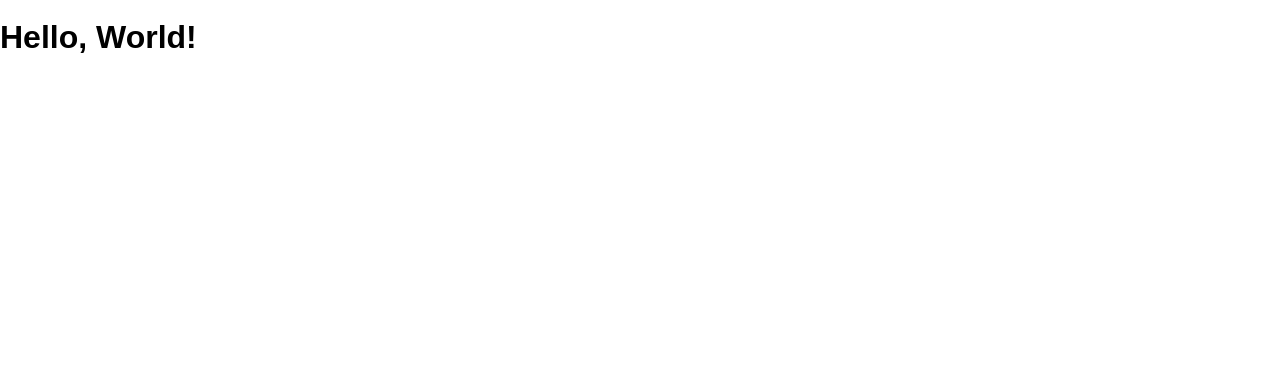
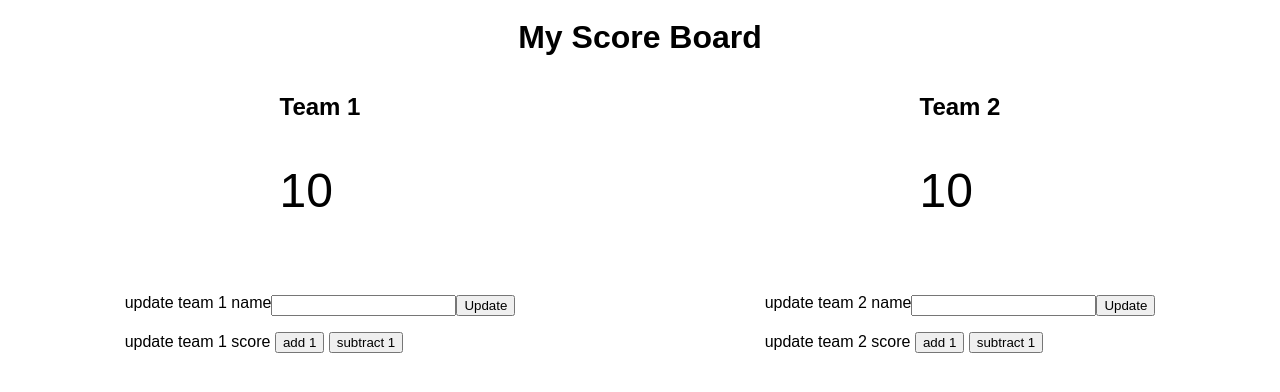
Before and after one commit to aperniciaro/scoreboard, a website: page public/index.html in a window 1280 px wide. Drawn offline with Linux system fonts and the light colour scheme.

Commit message:
Set up page

```diff
--- a/public/index.html
+++ b/public/index.html
@@ -1,14 +1,50 @@
 <!DOCTYPE html>
 <html>
   <head lang="en">
-    <meta charset="UTF-8">
-    <meta name="viewport" content="width=device-width, initial-scale=1">
+    <meta charset="UTF-8" />
+    <meta name="viewport" content="width=device-width, initial-scale=1" />
     <title>Scoreboard</title>
-    <link rel="shortcut icon" href="/favicon.ico">
-    <link rel="stylesheet" href="/screen.css">
+    <link rel="shortcut icon" href="/favicon.ico" />
+    <link rel="stylesheet" href="/screen.css" />
   </head>
   <body>
-    <h1 class='hello-world'></h1>
+    <h1>My Score Board</h1>
+    <section class="score-area">
+      <section class="team1">
+        <h2>Team 1</h2>
+        <p class="team1Score">10</p>
+      </section>
+      <section class="team2">
+        <h2>Team 2</h2>
+        <p class="team2Score">10</p>
+      </section>
+    </section>
+    <section class="update-score">
+      <section class="team1">
+        <section class="team-name">
+          update team 1 name
+          <input type="text" />
+          <button class="update-team-1-name">Update</button>
+        </section>
+        <section>
+          update team 1 score
+          <button class="team-1-add-1-button">add 1</button>
+          <button class="team-1-subtract-1-button">subtract 1</button>
+        </section>
+      </section>
+      <section class="team2">
+        <section class="team-name">
+          update team 2 name
+          <input type="text" />
+          <button>Update</button>
+        </section>
+        <section>
+          update team 2 score
+          <button>add 1</button>
+          <button>subtract 1</button>
+        </section>
+      </section>
+    </section>
     <script src="/main.js" charset="utf-8"></script>
   </body>
 </html>
--- a/public/main.js
+++ b/public/main.js
@@ -1,7 +1,45 @@
+let team1Counter = 0
+
+let team2Counter = 0
+
 const main = () => {
-  if (document.querySelector('h1.hello-world')) {
-    document.querySelector('h1.hello-world').textContent = 'Hello, World!'
-  }
+  document.querySelectorAll('p').textContent = '0'
+}
+
+const addTeam1 = () => {
+  team1Counter++
+  document.querySelector('team1Score').textContent = team1Counter
+}
+
+const addTeam2 = () => {
+  team2Counter++
+  document.querySelector('team2Score').textContent = team2Counter
+}
+
+const subtractTeam1 = () => {
+  team1Counter--
+  document.querySelector('team1Score').textContent = team1Counter
+}
+
+const subtractTeam2 = () => {
+  team2Counter--
+  document.querySelector('team2score').textContent = team2Counter
 }
 
 document.addEventListener('DOMContentLoaded', main)
+
+document
+  .querySelector('.add-one-button')
+  .addEventListener('click', increaseCounter)
+
+document
+  .querySelector('.add-one-button')
+  .addEventListener('click', increaseCounter)
+
+document
+  .querySelector('.add-one-button')
+  .addEventListener('click', increaseCounter)
+
+document
+  .querySelector('.add-one-button')
+  .addEventListener('click', increaseCounter)
--- a/public/screen.css
+++ b/public/screen.css
@@ -10,3 +10,31 @@ body {
   margin: 0;
   min-height: 100%;
 }
+
+h1 {
+  text-align: center;
+}
+
+.score-area {
+  display: flex;
+  justify-content: space-around;
+}
+
+.score-area p {
+  font-size: 3rem;
+}
+
+.update-score {
+  display: flex;
+  flex-direction: row;
+  justify-content: space-around;
+}
+
+.update-score .team-name {
+  display: flex;
+  flex-direction: row;
+}
+
+.update-score section {
+  margin: 1rem;
+}
```
